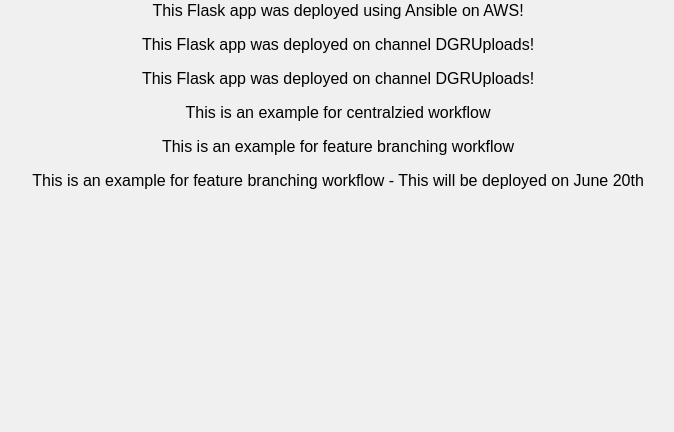
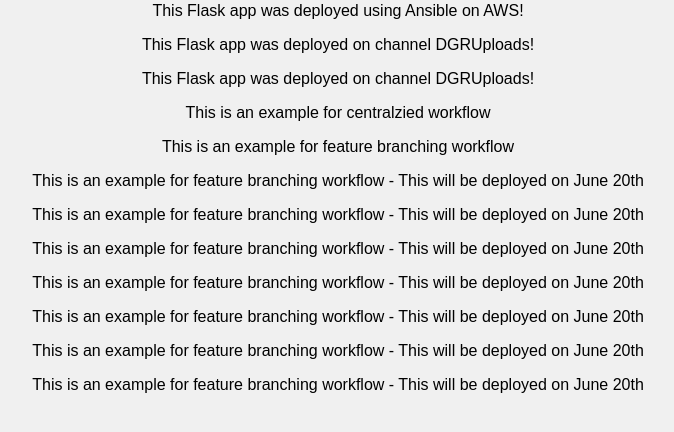
Before and after one commit to Dgruploads/flask_demo_app, a Flask app: page / in a window 1280 px wide. Shown: the part 276-708 px from the top of the page, without its empty margins (302-976 px from the left). Run offline with Flask 2, Linux system fonts and the light colour scheme.

Commit message:
Update index.html

```diff
--- a/templates/index.html
+++ b/templates/index.html
@@ -17,5 +17,11 @@
     <p>This is an example for centralzied workflow</p>
     <p>This is an example for feature branching workflow</p>
     <p>This is an example for feature branching workflow - This will be deployed on June 20th</p>
+    <p>This is an example for feature branching workflow - This will be deployed on June 20th</p>
+    <p>This is an example for feature branching workflow - This will be deployed on June 20th</p>
+    <p>This is an example for feature branching workflow - This will be deployed on June 20th</p>
+    <p>This is an example for feature branching workflow - This will be deployed on June 20th</p>
+    <p>This is an example for feature branching workflow - This will be deployed on June 20th</p>
+    <p>This is an example for feature branching workflow - This will be deployed on June 20th</p>
 </body>
 </html>
```
